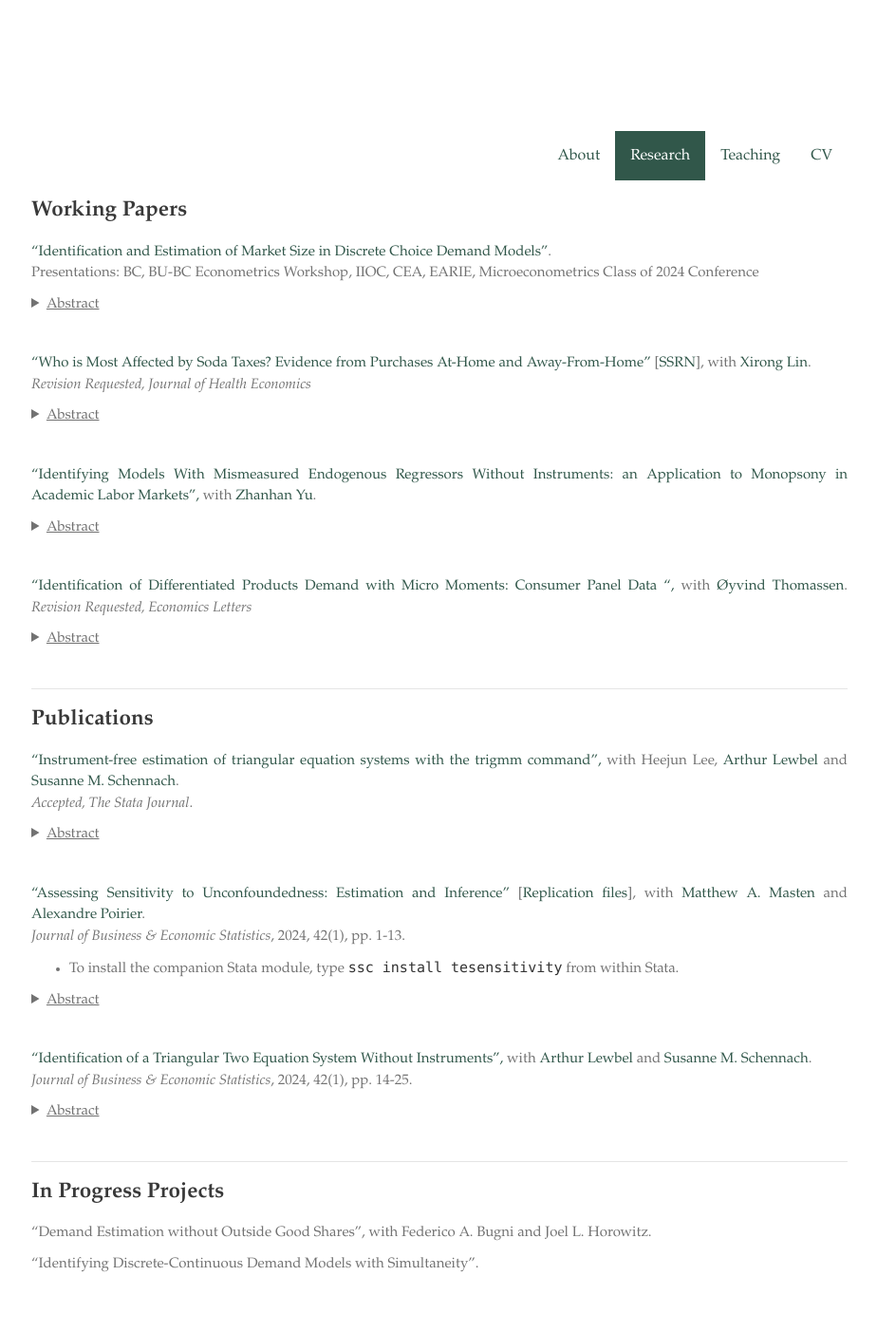
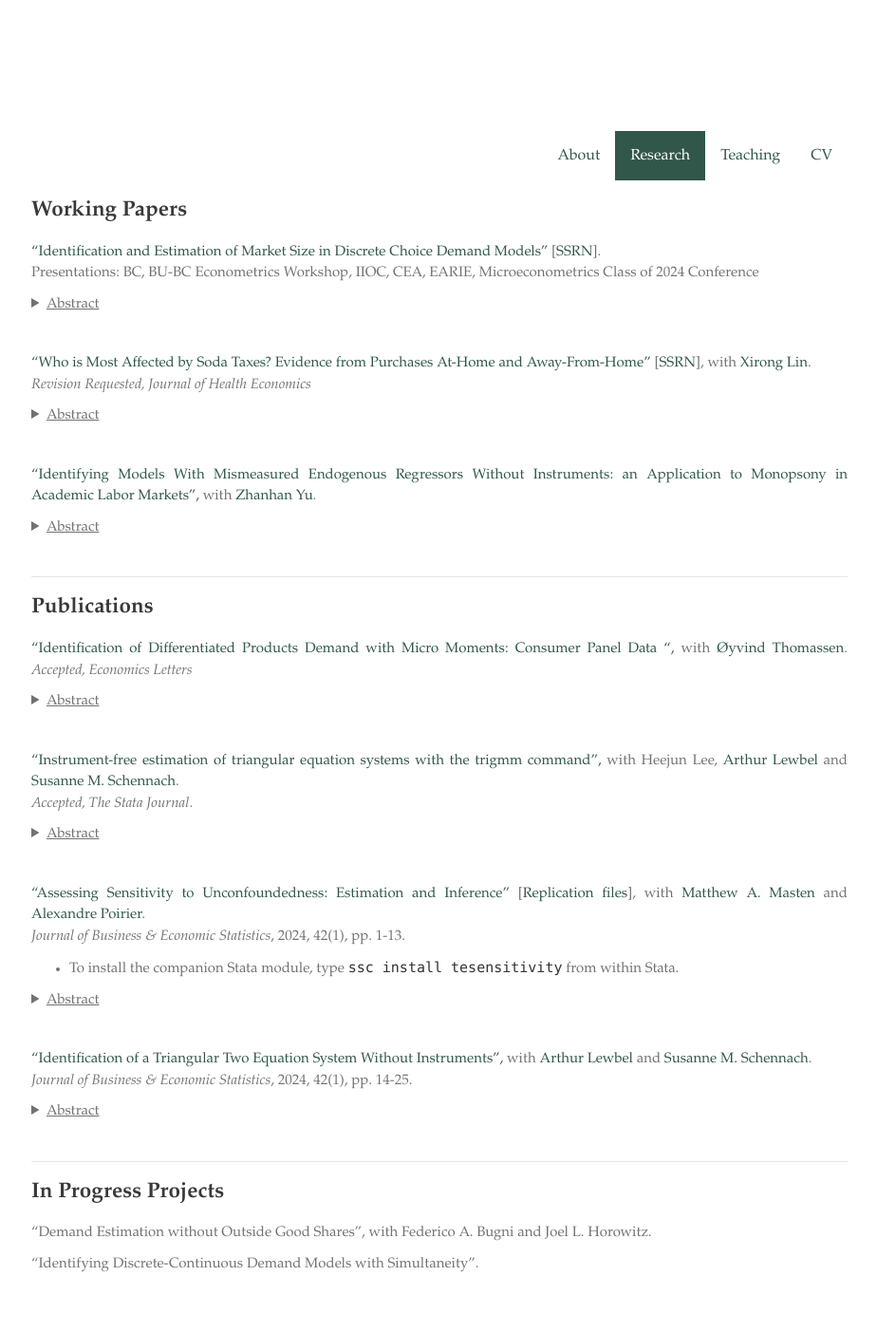
Before and after one commit to zhanglinqi/zhanglinqi.github.io, a Jekyll site: the page built from research.md, in a window 1280 px wide. Shown: the whole page at 95% size, without its empty margins (177-1101 px from the left). Built offline with Jekyll 4.4.1, drawn with Linux system fonts in a browser that asks for light colours; our own code applies the rules of GitHub Pages for plain Markdown files.

Commit message:
update research

```diff
--- a/research.md
+++ b/research.md
@@ -5,14 +5,13 @@ layout: research
 ## Working Papers
 
 
-["Identification and Estimation of Market Size in Discrete Choice Demand Models"](https://zhanglinqi.github.io/assets/pdf/market_size_Linqi_Zhang.pdf).
+["Identification and Estimation of Market Size in Discrete Choice Demand Models"](https://zhanglinqi.github.io/assets/pdf/market_size_Linqi_Zhang.pdf) [[SSRN](https://papers.ssrn.com/sol3/papers.cfm?abstract_id=4545848)].
 Presentations: BC, BU-BC Econometrics Workshop, IIOC, CEA, EARIE, Microeconometrics Class of 2024 Conference
 <details>
 <summary><u>Abstract</u></summary>
 <p> Within the framework of Berry (1994) and Berry, Levinsohn, and Pakes (1995), the existing empirical industrial organization literature often assumes that market size is observed. However, the presence of an unobservable outside option is a common source of mismeasurement. Measurement errors in market size lead to inconsistent estimates of elasticities, diversion ratios, and counterfactual simulations. I explicitly model the market size, and prove point identification of the market size model along with all demand parameters in a random coefficients logit (BLP) model. No additional data beyond what is needed to estimate standard BLP models is required. Identification comes from the exogenous variation in product characteristics across markets and the nonlinearity of the demand system. I apply the method to a merger simulation in the carbonated soft drinks (CSD) market in the US, and find that assuming a market size larger than the true estimated size would underestimate merger price increases.
 </p>
 </details>
-<!-- [[SSRN](https://papers.ssrn.com/sol3/papers.cfm?abstract_id=4545848)]-->
 
 
 ["Who is Most Affected by Soda Taxes? Evidence from Purchases At-Home and Away-From-Home"](https://zhanglinqi.github.io/assets/pdf/soda_tax_Linqi_Zhang.pdf) [[SSRN](https://papers.ssrn.com/sol3/papers.cfm?abstract_id=4953476)], with [Xirong Lin](http://www.xirong-lin.com).
@@ -31,17 +30,26 @@ Presentations: BC, BU-BC Econometrics Workshop, IIOC, CEA, EARIE, Microeconometr
 </p>
 </details>
 
-["Identification of Differentiated Products Demand with Micro Moments: Consumer Panel Data ",](https://www.dropbox.com/scl/fi/xyj37juqx0eizf5xdptj4/MicroMomentsManuscript_11October2025.pdf?rlkey=ptukzcaz1zdi16h45qz3bgavm&e=1&st=8va72f49&dl=0) with [Øyvind Thomassen](https://sites.google.com/site/oyvindthomassen/).
-*Revision Requested, Economics Letters*
+
+<!-- "Demand Estimation without Outside Good Shares", [[arXiv](https://arxiv.org/abs/2602.19154v1)] with [Federico A. Bugni](https://sites.northwestern.edu/federicobugni/) and [Joel L. Horowitz](https://economics.northwestern.edu/people/directory/joel-horowitz.html).
 <details>
 <summary><u>Abstract</u></summary>
-<p> This paper derives identification conditions for BLP-style differentiated products demand models with micro moments from consumer panel data. Identification leverages cross-period dependence of unobserved preference heterogeneity. Identification conditions are provided for models with nonparametrically specified random coefficients. Monte Carlo simulations suggest that incorporating consumer panel data can achieve performance comparable to that of second-choice data.
+<p> The BLP model is the workhorse framework in empirical IO and enables estimation of demand models for differentiated products using aggregate product shares. In practice, however, the share of the outside good is often unobserved. This paper studies identification and inference in the BLP model when the share of the outside good is unobserved. We show that the model is partially identified, and we derive sharp identified sets for structural parameters and equilibrium objects. We also develop inference procedures based on moment inequalities that deliver valid confidence sets for these structural parameters and equilibrium objects.
 </p>
-</details>
+</details> -->
+
 
 ---
 
 ## Publications
+
+["Identification of Differentiated Products Demand with Micro Moments: Consumer Panel Data ",](https://www.dropbox.com/scl/fi/ksa771xhunf6ympnx9tzb/MicroMoments.pdf?rlkey=x0y3dreuok36z44581lb87cyk&e=1&st=tn0qvsce&dl=0) with [Øyvind Thomassen](https://sites.google.com/site/oyvindthomassen/).
+*Accepted, Economics Letters*
+<details>
+<summary><u>Abstract</u></summary>
+<p> This paper derives identification conditions for BLP (Berry, Levinsohn, & Pakes, 1995)-style differentiated products demand models with micro moments from consumer panel data in a setting with i.i.d. logit shocks. Identification leverages cross-period dependence of unobserved preference heterogeneity. Identification conditions are also provided for models with nonparametrically specified random coefficients. Monte Carlo simulation studies demonstrate satisfactory finite sample performance.
+</p>
+</details>
 
 
 ["Instrument-free estimation of triangular equation systems with the trigmm command",](https://drive.google.com/file/d/1ssduVrNYEQ9bbyhdq8nTTbKCnfGndskI/view) with Heejun Lee, [Arthur Lewbel](https://sites.google.com/bc.edu/arthur-lewbel) and [Susanne M. Schennach](https://sites.google.com/a/brown.edu/smschenn/).
```
